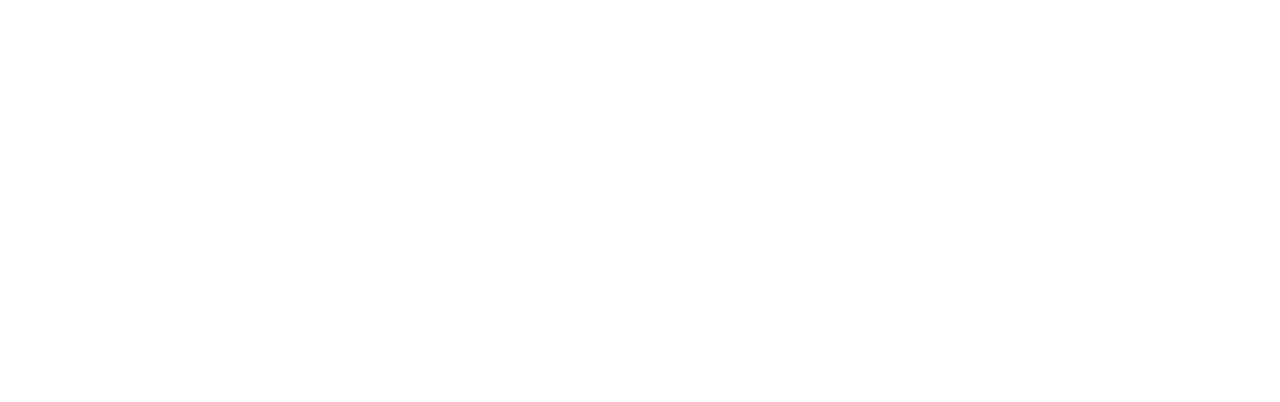
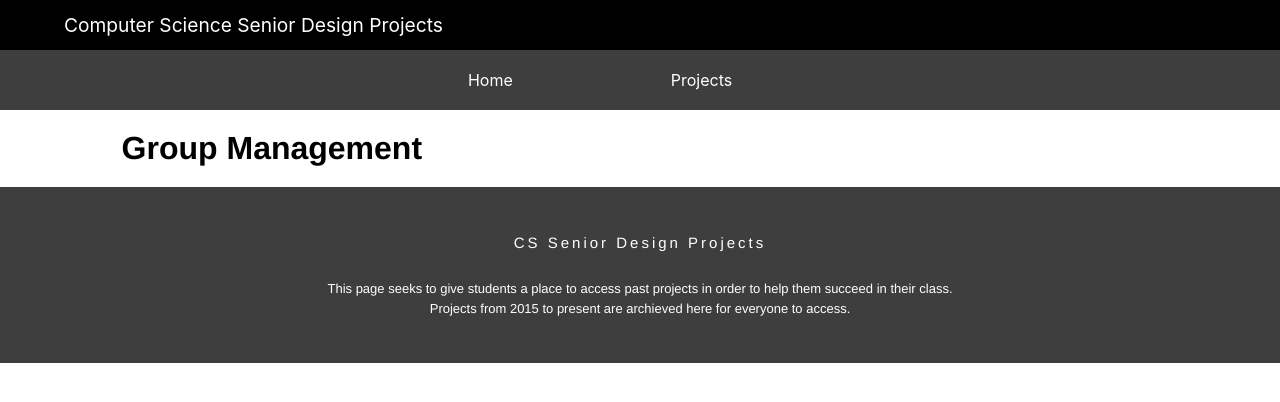
Before and after one commit to sopgeo/Senior-Design-Rising-Server-Project, a React (Create React App) app in the folder frontend/: page /groupManagement in a window 1280 px wide. Before the commit this address had no page. Shown: the top 402 px of the page. Built offline with nearby package versions, Linux system fonts and the light colour scheme.

Commit message:
Got basic search working + added group management page

```diff
--- a/frontend/src/App.js
+++ b/frontend/src/App.js
@@ -4,6 +4,7 @@ import Upload from './components/Upload';
 import Home from './components/Home';
 import Project from './pages/Project';
 import Search from './pages/Search';
+import GroupManagment from './pages/GroupManagement.js';
 import Header from './components/GenericHeader.js';
 import Navbar from './components/Navbar';
 import Footer from './components/CsFooter.js';
@@ -22,6 +23,7 @@ function App() {
           <Route path='/upload' index element={<Upload/>} />
           <Route path='/project' index element={<Project/>} />
           <Route path='/search' index element={<Search/>} />
+          <Route path='/groupManagement' index element={<GroupManagment/>} />
 
         </Routes>
       </BrowserRouter>
--- /dev/null
+++ b/frontend/src/pages/GroupManagement.js
@@ -0,0 +1,35 @@
+import React from "react";
+import CsFooter from "../components/CsFooter";
+import GenericHeader from "../components/GenericHeader";
+import { useState, useEffect } from "react";
+
+function GroupManagment() {
+
+  const [user, setUser] = useState("public");
+
+  function getUser() {
+    return user;
+  }
+
+  useEffect(() => {
+    // May be needed to run functions in the return if they give loading issues
+  }, []);
+
+  return (
+    <>
+      <GenericHeader background={true} user={getUser()} />
+
+      <div className="PageBody">
+        <br />
+
+        <h1 className="Title">Group Management</h1>
+        <br />
+
+
+      </div>
+      <CsFooter />
+    </>
+  );
+}
+
+export default GroupManagment;
--- a/frontend/src/pages/Search.js
+++ b/frontend/src/pages/Search.js
@@ -13,6 +13,7 @@ import {
 
 function Search() {
   const [user, setUser] = useState("public");
+  const [search, setSearch] = useState("");
   const [projects, setProjects] = useState([
     {
       description:
@@ -72,7 +73,18 @@ function Search() {
 
   useEffect(() => {
     const fetchProjects = async () => {
-      const response = await fetch("http://localhost:5000/api/project");
+      const response = await fetch(
+        "http://localhost:5000/api/project/searchProjects",
+        {
+          method: "POST",
+          body: JSON.stringify({
+            query: "Jake",
+          }),
+          headers: {
+            "Content-Type": "application/json",
+          },
+        }
+      );
 
       if (!response.ok) {
         throw new Error("Failed to fetch projects");
@@ -84,6 +96,7 @@ function Search() {
         setProjects(json);
       }
     };
+
     fetchProjects();
   }, []);
 
@@ -91,14 +104,8 @@ function Search() {
     return user;
   }
 
-  useEffect(() => {
-    // May be needed to run functions in the return if they give loading issues
-  }, []);
-
   function rowClick(project) {
     window.open("/project?id=" + project);
-
-    console.log(table.getState().globalFilter);
   }
 
   return (
@@ -135,7 +142,8 @@ function Search() {
             <input
               type="text"
               name="Search"
-              placeholder="Search..." /*value={search} onChange={(e) => setSearch(e.target.value)}*/
+              placeholder="Search..."
+              onChange={(e) => fetchProjects(e.target.value)}
             />
           </div>
 
@@ -143,7 +151,7 @@ function Search() {
         </div>
 
         <br />
-
+        <div align="center">
           <table id="tanstackTable" align="center">
             <thead key="Header">
               {table.getHeaderGroups().map((headerGroup) => {
@@ -194,6 +202,7 @@ function Search() {
               })}
             </tbody>
           </table>
+        </div>
 
         <div className="GridContainer">
           <div className="leftButtons">
```
Also changed, not shown: 2 other files (tests, documents, lock files or other folders). Lines whose indentation alone changed are shown as unchanged.
